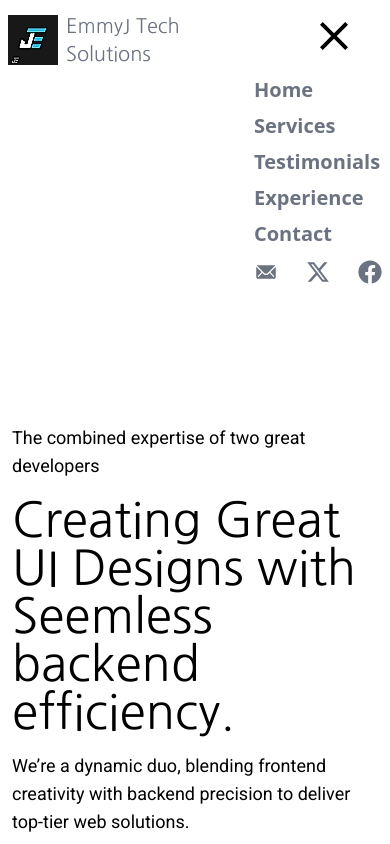
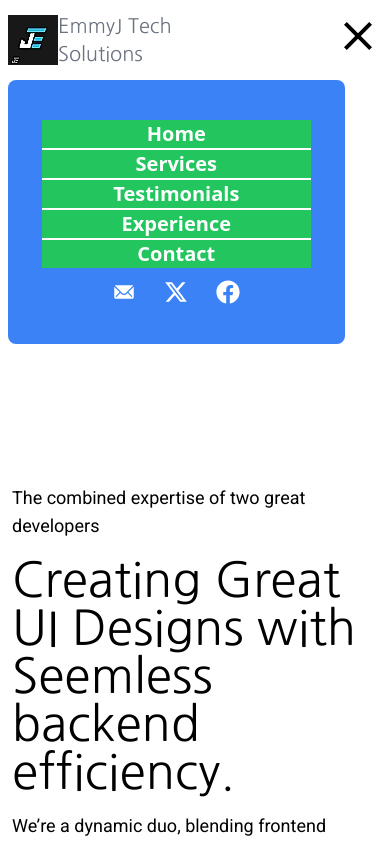
Before and after one commit to Jamesolujae123/Jaem-Tech-Solutions, a React (Vite) app: page / in a window 390 px wide. Both pictures are taken after a click on the icon 358 px from the left and 36 px from the top of the page. Shown: the top 844 px of the page. Built offline with nearby package versions, Linux system fonts and the light colour scheme.

Commit message:
Update Nav.jsx

```diff
--- a/src/components/Nav/Nav.jsx
+++ b/src/components/Nav/Nav.jsx
@@ -23,12 +23,22 @@ const Nav = () => {
   };
 
   return (
-    <div className="flex py-3 md:ml-[109px] px-2 md:px-0 items-start md:items-center justify-between md:justify-normal md:flex-row md:gap-20">
-      <div className="flex flex-row items-center gap-2">
+    <div className="flex py-3 md:ml-[109px] flex-col px-2 md:px-0 items-start md:items-center justify-between md:justify-normal md:flex-row md:gap-20">
+      <div className="flex flex-row gap-[90px]">
+        <div className="flex flex-row items-center">
           <img src={littlePic} alt="" />
           <span className="text-gray-500 text-xl font-NanumGothic ">
             EmmyJ Tech Solutions
           </span>
+        </div>
+
+        <div className="text-5xl md:hidden">
+          {opennav ? (
+            <MdClose onClick={closeNav} />
+          ) : (
+            <GiHamburgerMenu onClick={openNav} />
+          )}
+        </div>
       </div>
       <div className="hidden md:flex flex-row gap-2 text-gray-500 md:gap-11 text-xl font-semibold">
         <Link
@@ -72,57 +82,64 @@ const Nav = () => {
         <FaXTwitter className="text-gray-500 hover:text-green-500 duration-500" />
         <FaFacebook className="text-gray-500 hover:text-green-500 duration-500" />
       </div>
-      <div className="flex flex-col gap-4 md:hidden">
-        <div className="text-5xl">
-          {opennav ? (
-            <MdClose className="ml-14" onClick={closeNav} />
-          ) : (
-            <GiHamburgerMenu onClick={openNav} />
-          )}
-        </div>
+      <div className="flex flex-col mt-3  w-[90%] gap-4 md:hidden">
         {mobilenav ? (
-          <div className="flex flex-col gap-3">
-            <div className="flex flex-col gap-2 text-gray-500 md:gap-11 text-xl font-semibold">
+          <div className="flex items-center w-[100%] rounded-lg justify-center bg-blue-500 py-10 flex-col gap-3">
+            <div className="flex flex-col  w-[100%] text-white md:gap-11 text-xl font-semibold">
+              <div className="w-[100%] flex flex-col">
                 <Link
                   onClick={closeNav}
                   to={"/"}
-                className="hover:text-green-500 duration-500"
+                  className="hover:bg-green-300 text-center bg-green-500 w-[80%] self-center duration-500 "
                 >
                   Home
                 </Link>
+                <div className="border-b-[2px] border-b-white self-center w-[80%]"></div>
+              </div>
+              <div className="w-[100%] flex flex-col">
                 <Link
                   onClick={closeNav}
                   to={"/Services"}
-                className="hover:text-green-500 duration-500"
+                  className=" text-center bg-green-500 w-[80%] self-center duration-500"
                 >
                   Services
                 </Link>
+                <div className="border-b-[2px] border-b-white self-center w-[80%]"></div>
+              </div>
+              <div className="w-[100%] flex flex-col">
                 <Link
                   onClick={closeNav}
                   to={"/Testimonials"}
-                className="hover:text-green-500 duration-500"
+                  className=" text-center bg-green-500 w-[80%] self-center duration-500"
                 >
                   Testimonials
                 </Link>
+                <div className="border-b-[2px]  border-b-white self-center w-[80%]"></div>
+              </div>
+              <div className="w-[100%] flex flex-col">
                 <Link
                   onClick={closeNav}
                   to={"/Experience"}
-                className="hover:text-green-500 duration-500"
+                  className=" text-center bg-green-500 w-[80%] self-center duration-500"
                 >
                   Experience
                 </Link>
+                <div className="border-b-[2px] border-b-white self-center w-[80%]"></div>
+              </div>
+              <div className="w-[100%] flex flex-col">
                 <Link
                   onClick={closeNav}
                   to={"/Contact"}
-                className="hover:text-green-500 duration-500"
+                  className=" text-center self-center bg-green-500 w-[80%] duration-500"
                 >
                   Contact
                 </Link>
               </div>
-            <div className="flex flex-row gap-7 text-2xl">
-              <IoIosMail className="text-gray-500 hover:text-green-500 duration-500" />
-              <FaXTwitter className="text-gray-500 hover:text-green-500 duration-500" />
-              <FaFacebook className="text-gray-500 hover:text-green-500 duration-500" />
+            </div>
+            <div className="flex self-center flex-row gap-7 text-2xl">
+              <IoIosMail className="text-white hover:text-green-300 duration-500" />
+              <FaXTwitter className="text-white hover:text-green-300 duration-500" />
+              <FaFacebook className="text-white hover:text-green-300 duration-500" />
             </div>
           </div>
         ) : (
```
Lines whose indentation alone changed are shown as unchanged.
